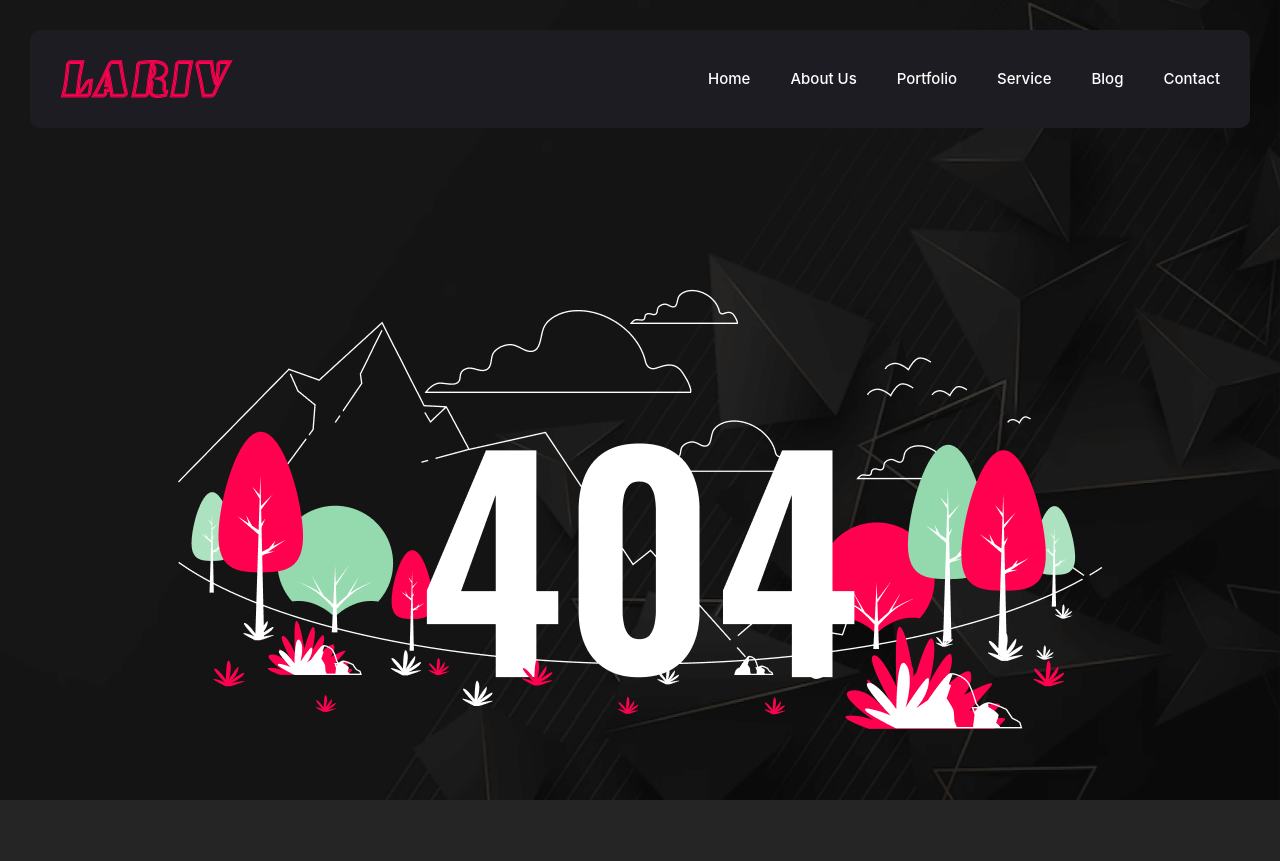
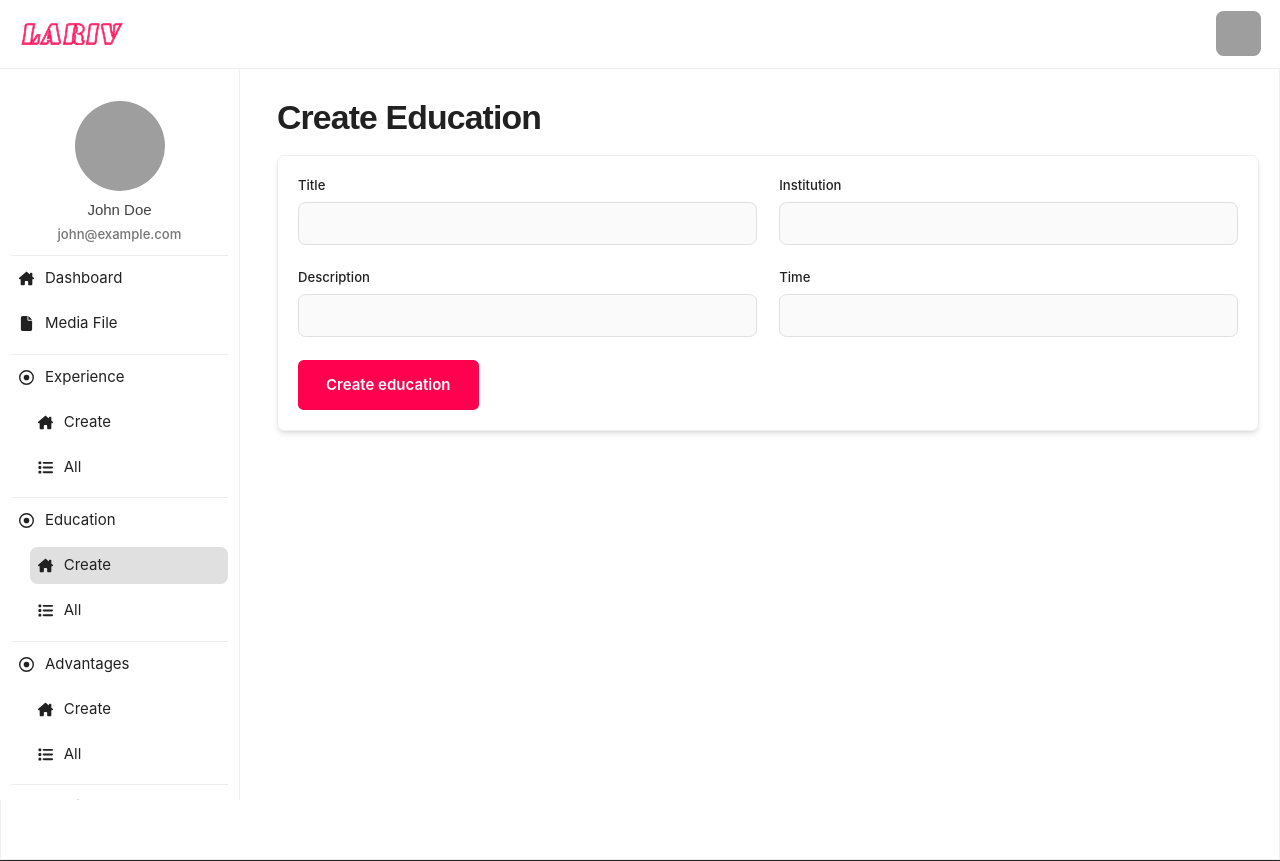
Before and after one commit to amitbd599/Portfolio_lariv_MERN, a React (Vite) app in the folder client/: page /create-education in a window 1280 px wide. Shown: the top 861 px of the page. Built offline with nearby package versions, Linux system fonts and the light colour scheme; grey boxes are pictures that could not be loaded.

Commit message:
Create Education page add

```diff
--- a/client/src/App.jsx
+++ b/client/src/App.jsx
@@ -15,6 +15,7 @@ import DashboardHomePage from "./dashboard/pages/DashboardHomePage";
 import MediaPage from "./dashboard/pages/MediaPage";
 import CreateExpensesPage from "./dashboard/pages/CreateExpensesPage";
 import AllExpensesPage from "./dashboard/pages/AllExpensesPage";
+import CreateEducationPage from "./dashboard/pages/CreateEducationPage";
 function App() {
   useEffect(() => {
     AOS.init({
@@ -43,6 +44,11 @@ function App() {
         <Route exact path='/media-center' element={<MediaPage />} />
         <Route exact path='/create-expenses' element={<CreateExpensesPage />} />
         <Route exact path='/all-expenses' element={<AllExpensesPage />} />
+        <Route
+          exact
+          path='/create-education'
+          element={<CreateEducationPage />}
+        />
       </Routes>
     </BrowserRouter>
   );
--- /dev/null
+++ b/client/src/dashboard/components/CreateEducation.jsx
@@ -0,0 +1,60 @@
+import SubmitButton from "../../helper/SubmitButton";
+
+const CreateEducation = () => {
+  return (
+    <div>
+      <div>
+        <h2 className='text-4xl font-extrabold leading-none tracking-tight text-gray-900'>
+          Create Education
+        </h2>
+      </div>
+      <div className=' rounded-lg border border-gray-200 shadow-md mt-[20px]'>
+        <form className='p-[20px]'>
+          <div className='grid gap-6 mb-6 md:grid-cols-2'>
+            <div>
+              <label className='block mb-2 text-sm font-medium text-gray-900 dark:text-white'>
+                Title
+              </label>
+              <input
+                type='text'
+                className='bg-gray-50 border border-gray-300 text-gray-900 text-sm rounded-lg block w-full p-3'
+              />
+            </div>
+            <div>
+              <label className='block mb-2 text-sm font-medium text-gray-900 dark:text-white'>
+                Institution
+              </label>
+              <input
+                type='text'
+                className='bg-gray-50 border border-gray-300 text-gray-900 text-sm rounded-lg block w-full p-3'
+              />
+            </div>
+            <div>
+              <label className='block mb-2 text-sm font-medium text-gray-900 dark:text-white'>
+                Description
+              </label>
+              <input
+                type='text'
+                className='bg-gray-50 border border-gray-300 text-gray-900 text-sm rounded-lg block w-full p-3'
+              />
+            </div>
+            <div>
+              <label className='block mb-2 text-sm font-medium text-gray-900 dark:text-white'>
+                Time
+              </label>
+              <input
+                type='text'
+                className='bg-gray-50 border border-gray-300 text-gray-900 text-sm rounded-lg block w-full p-3'
+              />
+            </div>
+          </div>
+
+          {/* SubmitButton */}
+          <SubmitButton text='Create education' submit={false} />
+        </form>
+      </div>
+    </div>
+  );
+};
+
+export default CreateEducation;
--- a/client/src/dashboard/layout/MasterLayout.jsx
+++ b/client/src/dashboard/layout/MasterLayout.jsx
@@ -204,7 +204,7 @@ const MasterLayout = ({ children }) => {
             aria-label='Sidebar'
           >
             <div className='relative flex-1 flex flex-col min-h-0 border-r border-gray-200 bg-white pt-0'>
-              <div className='flex-1 flex flex-col pt-5 pb-4 overflow-y-auto'>
+              <div className='flex-1 flex flex-col pt-5 pb-4 overflow-x-hidden'>
                 <div className='flex flex-col items-center mt-6 -mx-2'>
                   <img
                     className='object-cover w-24 h-24 mx-2 rounded-full'
@@ -222,22 +222,30 @@ const MasterLayout = ({ children }) => {
                   <hr />
                   <ul className='space-y-2 pb-2'>
                     <li>
-                      <Link
+                      <NavLink
                         to='/dashboard'
-                        className='text-base text-gray-900 font-normal rounded-lg flex items-center p-2 hover:bg-gray-100 group'
+                        className={({ isActive }) =>
+                          `text-base text-gray-900 font-normal rounded-lg flex items-center p-2 hover:bg-gray-100 group ${
+                            isActive && "bg-gray-300 hover:bg-gray-300"
+                          }`
+                        }
                       >
                         <FaHouseChimney />
                         <span className='ml-3'>Dashboard</span>
-                      </Link>
+                      </NavLink>
                     </li>
                     <li>
-                      <Link
+                      <NavLink
                         to='/media-center'
-                        className='text-base text-gray-900 font-normal rounded-lg flex items-center p-2 hover:bg-gray-100 group'
+                        className={({ isActive }) =>
+                          `text-base text-gray-900 font-normal rounded-lg flex items-center p-2 hover:bg-gray-100 group ${
+                            isActive && "bg-gray-300 hover:bg-gray-300"
+                          }`
+                        }
                       >
                         <FaFile />
                         <span className='ml-3'>Media File</span>
-                      </Link>
+                      </NavLink>
                     </li>
                   </ul>
 
--- /dev/null
+++ b/client/src/dashboard/pages/CreateEducationPage.jsx
@@ -0,0 +1,13 @@
+import CreateEducation from "../components/CreateEducation";
+import MasterLayout from "../layout/MasterLayout";
+
+const CreateEducationPage = () => {
+  return (
+    <MasterLayout>
+      {/* CreateEducation */}
+      <CreateEducation />
+    </MasterLayout>
+  );
+};
+
+export default CreateEducationPage;
--- a/client/src/dashboard/pages/CreateExpensesPage.jsx
+++ b/client/src/dashboard/pages/CreateExpensesPage.jsx
@@ -1,11 +1,11 @@
-import CreateExpenses from "../components/CreateExperience";
+import CreateExperience from "../components/CreateExperience";
 import MasterLayout from "../layout/MasterLayout";
 
 const CreateExpensesPage = () => {
   return (
     <MasterLayout>
-      {/* CreateExpenses */}
-      <CreateExpenses />
+      {/* CreateExperience */}
+      <CreateExperience />
     </MasterLayout>
   );
 };
```
